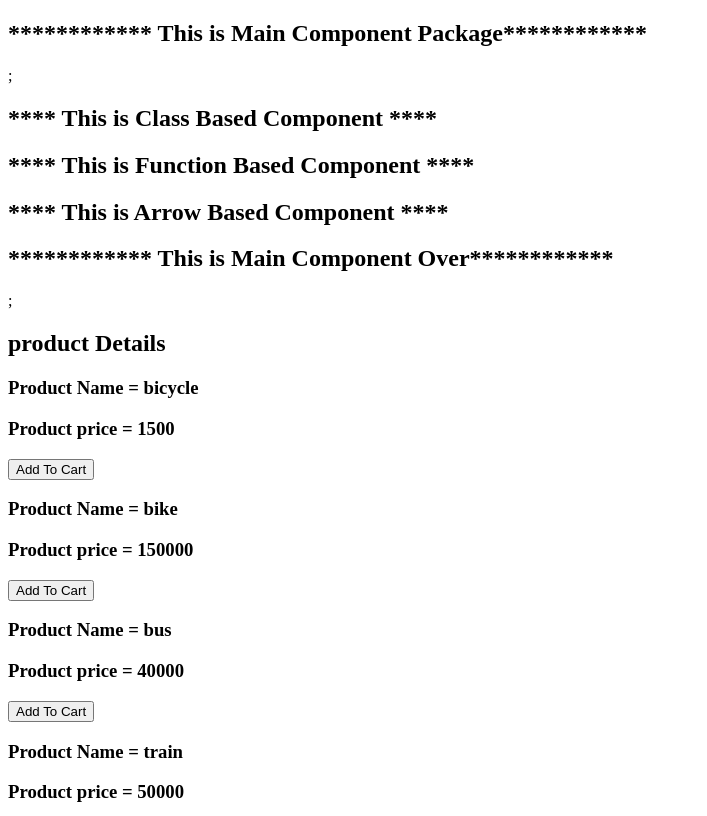
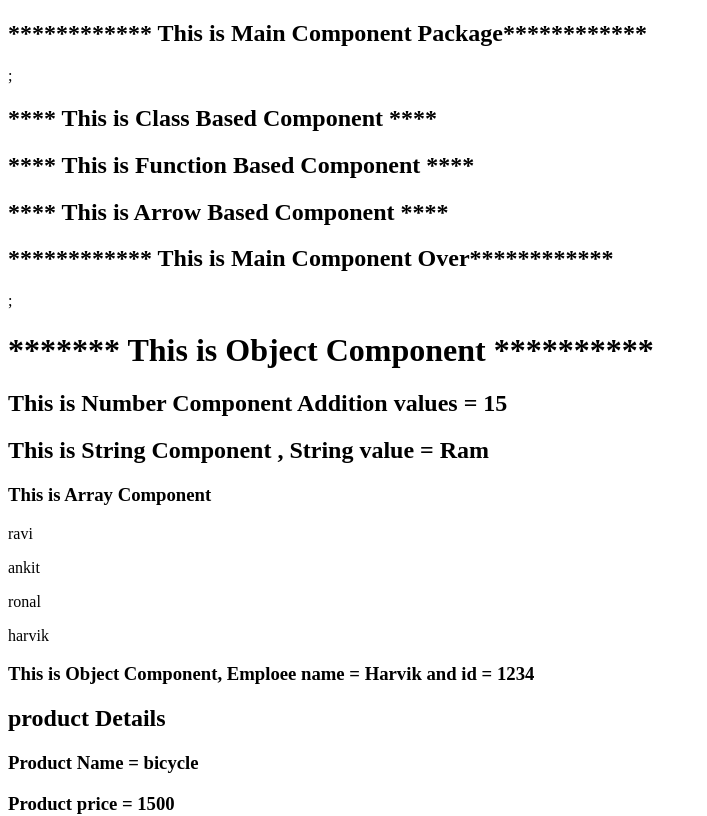
Before and after one commit to himanshujain2121/myfirstreactapp, a React (Vite) app: page / in a window 1280 px wide. Shown: the top 816 px of the page, without its empty margins (0-707 px from the left). Built offline with nearby package versions, Linux system fonts and the light colour scheme.

Commit message:
add object number, string, array, object

```diff
--- a/src/App.jsx
+++ b/src/App.jsx
@@ -1,11 +1,8 @@
 import React from "react"
-import Numberalues from "./components/NumberValues"
-import StringValues from "./components/StringValues"
-import ObjectValues from "./components/ObjectValue"
-import ArrayValues from "./components/ArrayValues"
 import ProductArray from "./components/props/productArray"
 import PropsWithClass from "./components/props/PropsWithClass"
 import MainComponent from "./components/learnComponent/MainComponent"
+import ObjectMain from "./components/learnObjects/ObjectMain"
 
 class App extends React.Component {
    productDetails = [
@@ -21,17 +18,11 @@ class App extends React.Component {
       <MainComponent></MainComponent>
 
       {/* Learn String, Number, Array, Object */}
-
+      <ObjectMain></ObjectMain>
 
       <ProductArray productDetails={this.productDetails}></ProductArray>
       <PropsWithClass name="ravi" age={21}></PropsWithClass>
 
-      {/*
-
-      <Numberalues></Numberalues>
-      <StringValues></StringValues>
-      <ObjectValues></ObjectValues>
-      <ArrayValues></ArrayValues> */}
      </>
     )
   }
--- a/src/components/ArrayValues.jsx
+++ /dev/null
@@ -1,11 +0,0 @@
-function ArrayValues(){
-    let name = ["himanshu","rahul","rohan","ram"]
-    return (
-
-        <>
-        <h1>************Array Component Start**************</h1>
-        {name.map(value => <h3>i am here = {value}</h3>)}
-        </>
-    )
-}
-export default ArrayValues
--- a/src/components/NumberValues.jsx
+++ /dev/null
@@ -1,14 +0,0 @@
-let Numberalues = () => {
-    let a = 5;
-    let b = 8
-    return (
-        <>
-        <h1>************Number Component Start**************</h1>
-        <h2>Addition values = {a + b}</h2>
-        </>
-    )
-
-
-}
-
-export default Numberalues
--- a/src/components/ObjectValue.jsx
+++ /dev/null
@@ -1,15 +0,0 @@
-function ObjectValues() {
-  let employee = {
-    name: "rakesh",
-    id: 123456,
-  };
-
-  return (
-    <>
-      <h1>************Object Component Start**************</h1>
-      <h2>Employee name = {employee.name}</h2>
-      <h2>Employee id = {employee.id}</h2>
-    </>
-  );
-}
-export default ObjectValues;
--- a/src/components/StringValues.jsx
+++ /dev/null
@@ -1,11 +0,0 @@
-function StringValues(){
-    let str = "Naresh IT"
-    return (
-        <>
-         <h1>************String Component Start**************</h1>
-        <h2>{str}</h2>
-        </>
-    )
-}
-
-export default StringValues
--- /dev/null
+++ b/src/components/learnObjects/ArrayComponent.jsx
@@ -0,0 +1,13 @@
+function ArrayCOmponent() {
+  let names = ["ravi", "ankit", "ronal", "harvik"];
+  return (
+    <>
+      <h3>This is Array Component</h3>
+      {names.map((value) =>
+        <p>{value}</p>
+      )}
+    </>
+  );
+}
+
+export default ArrayCOmponent;
--- /dev/null
+++ b/src/components/learnObjects/NumberComponent.jsx
@@ -0,0 +1,11 @@
+function NumberComponent() {
+  let a = 5;
+  let b = 10;
+  return (
+    <>
+      <h2>This is Number Component Addition values = {a + b}</h2>
+    </>
+  );
+}
+
+export default NumberComponent;
--- /dev/null
+++ b/src/components/learnObjects/ObjectComponent.jsx
@@ -0,0 +1,14 @@
+function ObjectComponent() {
+let employee = {
+    name:'Harvik',
+    id: 1234
+}
+
+    return (
+        <>
+        <h3> This is Object Component, Emploee name = {employee.name} and id = {employee.id}</h3>
+        </>
+    )
+}
+
+export default ObjectComponent
--- /dev/null
+++ b/src/components/learnObjects/ObjectMain.jsx
@@ -0,0 +1,25 @@
+import ArrayCOmponent from "./ArrayComponent";
+import NumberComponent from "./NumberComponent";
+import ObjectComponent from "./ObjectComponent";
+import StringComponent from "./StringComponent";
+
+function ObjectMain() {
+  return (
+    <>
+      <h1>******* This is Object Component **********</h1>
+      {/* Number Component */}
+      <NumberComponent></NumberComponent>
+
+      {/* String Component */}
+      <StringComponent></StringComponent>
+
+      {/* Array Component */}
+        <ArrayCOmponent></ArrayCOmponent>
+
+      {/* Object Component  */}
+      <ObjectComponent> </ObjectComponent>
+    </>
+  );
+}
+
+export default ObjectMain;
--- /dev/null
+++ b/src/components/learnObjects/StringComponent.jsx
@@ -0,0 +1,9 @@
+function StringComponent() {
+  let name = "Ram";
+  return (
+    <>
+      <h2>This is String Component , String value = {name}</h2>
+    </>
+  );
+}
+export default StringComponent;
```
